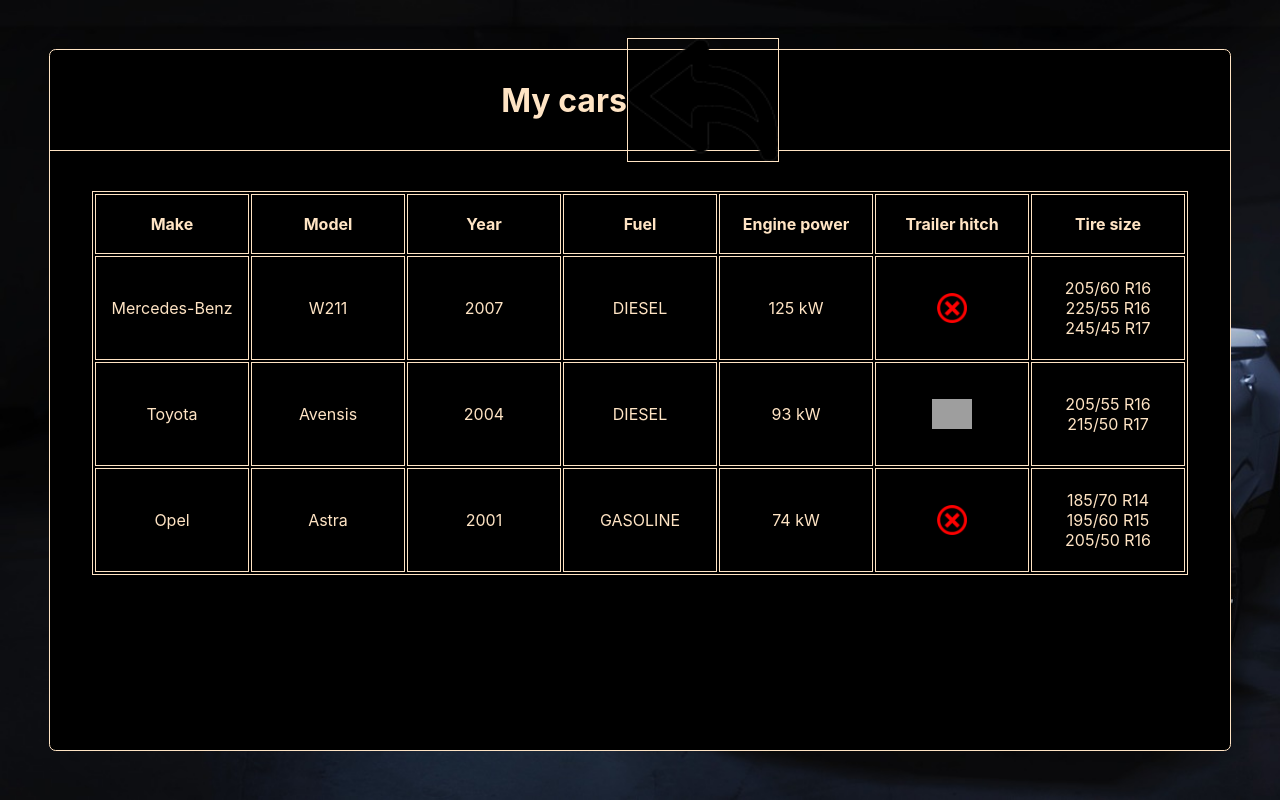
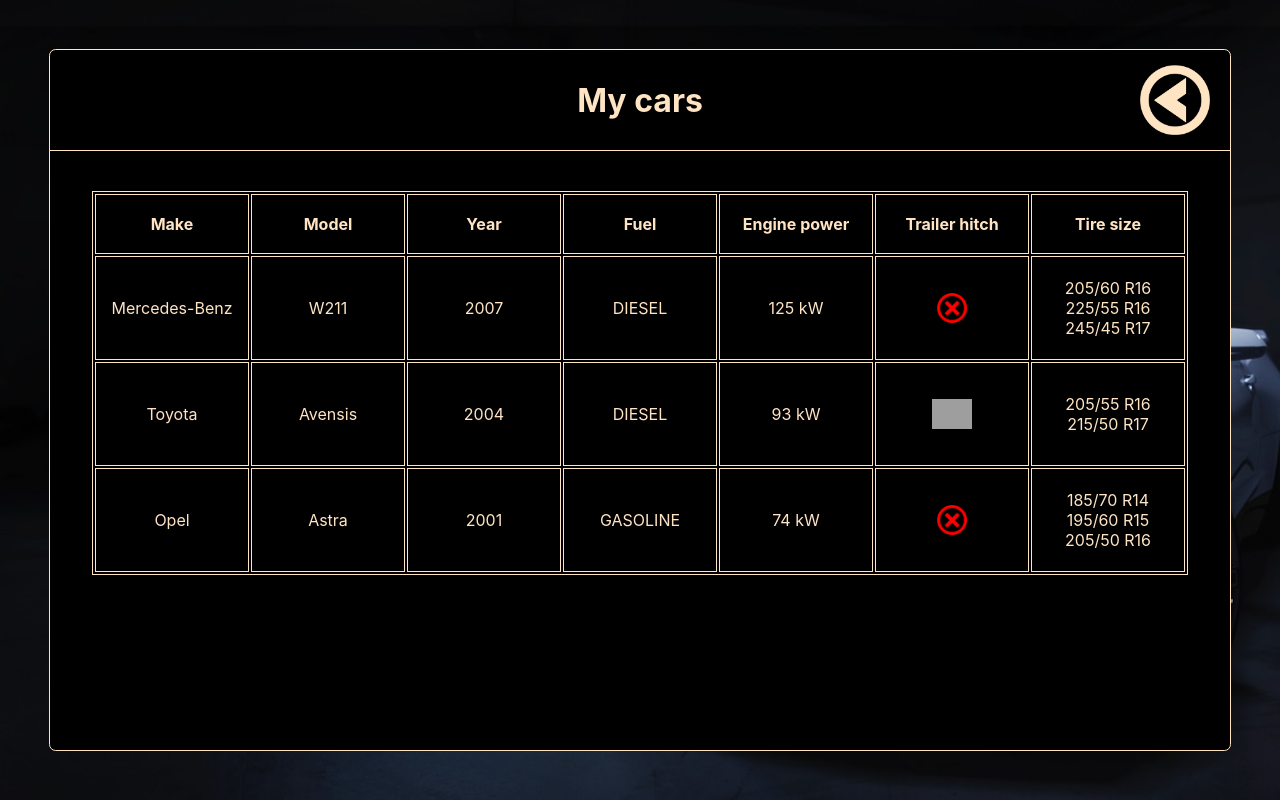
Before and after one commit to CROmarcos/garage-manager, a React (Create React App) app: page /mycars in a window 1280 px wide. Built offline with nearby package versions, Linux system fonts and the light colour scheme; grey boxes are pictures that could not be loaded.

Commit message:
Added back to home arrow

```diff
--- /dev/null
+++ b/src/components/BackToHome/BackToHome.scss
@@ -0,0 +1,10 @@
+.link {
+    width: 70px;
+    height: 70px;
+    position: absolute;
+    right: 70px;
+
+    &__image {
+        height: 100%;
+    }
+}
--- /dev/null
+++ b/src/components/BackToHome/BackToHome.tsx
@@ -0,0 +1,13 @@
+import { Link } from 'react-router-dom'
+import './BackToHome.scss'
+import backArrow from '../../images/back.png'
+
+const BackToHome = () => {
+    return(
+        <Link className='link' to="/">
+            <img className='link__image' src={backArrow} alt='Back to home' />
+        </Link>
+    )
+}
+
+export default BackToHome
--- a/src/components/PageTitle/PageTitle.scss
+++ b/src/components/PageTitle/PageTitle.scss
@@ -4,17 +4,11 @@
     background: transparent;
     border-bottom: 0.5px solid bisque;
     display: flex;
-    justify-content: center;
     align-items: center;
 
     &-text {
+        width: 100%;
         margin: 0;
         color: bisque;
     }
 }
-
-.Action {
-    width: 150px;
-    float: right;
-    border: 1px solid bisque;
-}
--- a/src/components/PageTitle/PageTitle.tsx
+++ b/src/components/PageTitle/PageTitle.tsx
@@ -1,6 +1,5 @@
 import './PageTitle.scss'
-import backArrow from '../../images/back.png'
-import { Link } from 'react-router-dom'
+import BackToHome from '../BackToHome/BackToHome'
 
 interface IProps {
     title: string
@@ -10,9 +9,7 @@
     return (
         <div className="title">
             <h1 className="title-text">{title}</h1>
-            <Link to="/">
-                <img className='Action' src={backArrow} alt='Back to home' />
-            </Link>
+            <BackToHome />
         </div>
     )
 }
```
Also changed, not shown: src/images/back.png.
